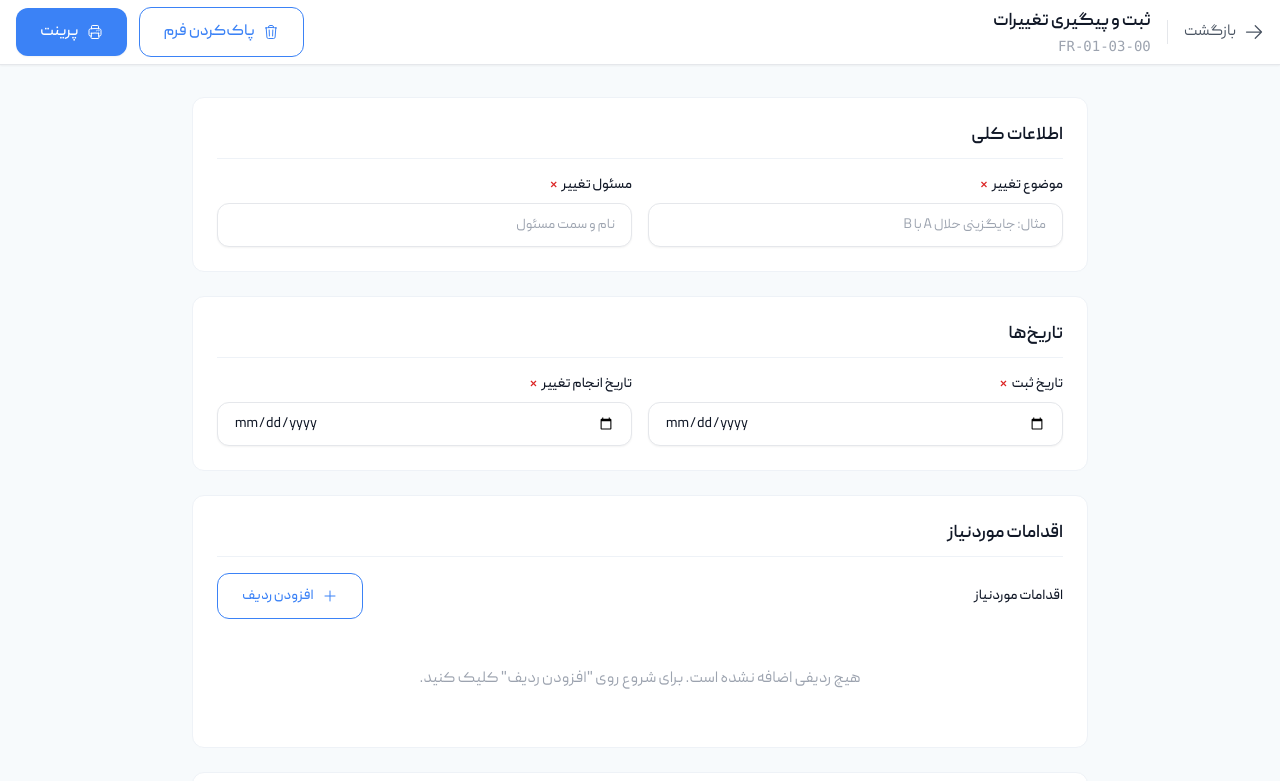
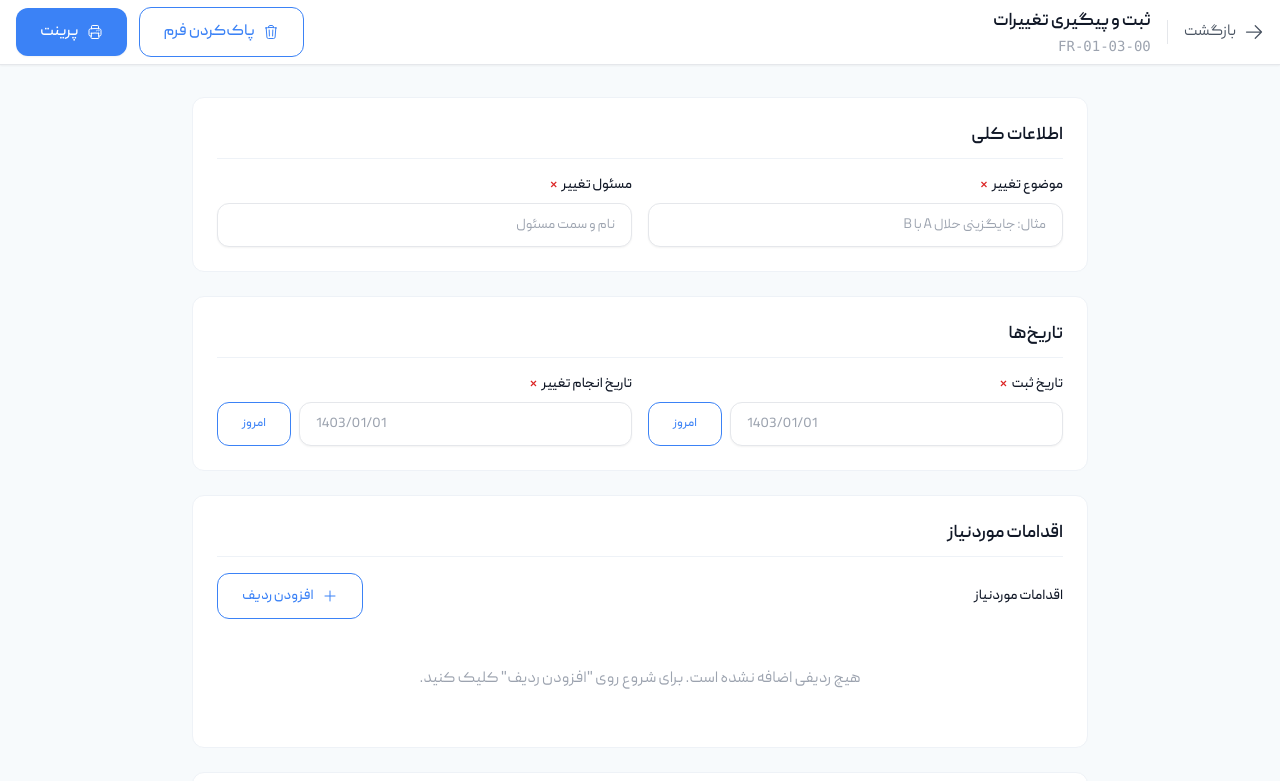
Before and after one commit to Sarab2004/GityMiniProject, a Next.js app: page /forms/fr-01-03 in a window 1280 px wide. Shown: the top 781 px of the page. Built offline with nearby package versions, Linux system fonts and the light colour scheme.

Commit message:
Add Jalali (Persian) date support with jalaali-js library

```diff
--- a/components/ui/DateInput.tsx
+++ b/components/ui/DateInput.tsx
@@ -1,4 +1,5 @@
 import React from 'react'
+import { JalaliDateInput } from './JalaliDateInput'
 
 interface DateInputProps {
     label: string
@@ -9,30 +10,6 @@ interface DateInputProps {
     className?: string
 }
 
-export const DateInput: React.FC<DateInputProps> = ({
-    label,
-    required = false,
-    value = '',
-    onChange,
-    helper,
-    className = ''
-}) => {
-    return (
-        <div className={`space-y-2 ${className}`}>
-            <label className="block text-sm font-medium text-text">
-                {label}
-                {required && <span className="text-danger mr-1">*</span>}
-            </label>
-            <input
-                type="date"
-                value={value}
-                onChange={(e) => onChange?.(e.target.value)}
-                className="form-control w-full"
-                required={required}
-            />
-            {helper && (
-                <p className="text-xs text-muted">{helper}</p>
-            )}
-        </div>
-    )
+export const DateInput: React.FC<DateInputProps> = (props) => {
+    return <JalaliDateInput {...props} />
 }
--- /dev/null
+++ b/components/ui/JalaliDateInput.tsx
@@ -0,0 +1,117 @@
+import React, { useState, useEffect } from 'react'
+import { toJalaali, toGregorian } from 'jalaali-js'
+
+interface JalaliDateInputProps {
+    label: string
+    required?: boolean
+    value?: string
+    onChange?: (value: string) => void
+    helper?: string
+    className?: string
+}
+
+export const JalaliDateInput: React.FC<JalaliDateInputProps> = ({
+    label,
+    required = false,
+    value = '',
+    onChange,
+    helper,
+    className = ''
+}) => {
+    const [jalaliValue, setJalaliValue] = useState('')
+    const [gregorianValue, setGregorianValue] = useState('')
+
+    // Convert Gregorian to Jalali
+    const gregorianToJalali = (gregorianDate: string) => {
+        if (!gregorianDate) return ''
+
+        try {
+            const [year, month, day] = gregorianDate.split('-').map(Number)
+            const jalali = toJalaali(year, month, day)
+            return `${jalali.jy}/${jalali.jm.toString().padStart(2, '0')}/${jalali.jd.toString().padStart(2, '0')}`
+        } catch {
+            return ''
+        }
+    }
+
+    // Convert Jalali to Gregorian
+    const jalaliToGregorian = (jalaliDate: string) => {
+        if (!jalaliDate) return ''
+
+        try {
+            const parts = jalaliDate.split('/')
+            if (parts.length !== 3) return ''
+
+            const [year, month, day] = parts.map(Number)
+            if (isNaN(year) || isNaN(month) || isNaN(day)) return ''
+
+            const gregorian = toGregorian(year, month, day)
+            return `${gregorian.gy}-${gregorian.gm.toString().padStart(2, '0')}-${gregorian.gd.toString().padStart(2, '0')}`
+        } catch {
+            return ''
+        }
+    }
+
+    // Update when external value changes
+    useEffect(() => {
+        if (value && value !== gregorianValue) {
+            setGregorianValue(value)
+            setJalaliValue(gregorianToJalali(value))
+        } else if (!value) {
+            setGregorianValue('')
+            setJalaliValue('')
+        }
+    }, [value])
+
+    const handleJalaliChange = (e: React.ChangeEvent<HTMLInputElement>) => {
+        const inputValue = e.target.value
+        setJalaliValue(inputValue)
+
+        const gregorian = jalaliToGregorian(inputValue)
+        setGregorianValue(gregorian)
+        onChange?.(gregorian)
+    }
+
+    const handleTodayClick = () => {
+        const today = new Date()
+        const jalali = toJalaali(today.getFullYear(), today.getMonth() + 1, today.getDate())
+        const todayJalali = `${jalali.jy}/${jalali.jm.toString().padStart(2, '0')}/${jalali.jd.toString().padStart(2, '0')}`
+
+        setJalaliValue(todayJalali)
+        const gregorian = jalaliToGregorian(todayJalali)
+        setGregorianValue(gregorian)
+        onChange?.(gregorian)
+    }
+
+    return (
+        <div className={`space-y-2 ${className}`}>
+            <label className="block text-sm font-medium text-text">
+                {label}
+                {required && <span className="text-danger mr-1">*</span>}
+            </label>
+
+            <div className="flex space-x-2 space-x-reverse">
+                <input
+                    type="text"
+                    value={jalaliValue}
+                    onChange={handleJalaliChange}
+                    placeholder="1403/01/01"
+                    className="form-control flex-1"
+                    required={required}
+                    dir="ltr"
+                />
+                <button
+                    type="button"
+                    onClick={handleTodayClick}
+                    className="btn-secondary text-xs px-3 py-2 whitespace-nowrap"
+                >
+                    امروز
+                </button>
+            </div>
+
+            {helper && (
+                <p className="text-xs text-muted">{helper}</p>
+            )}
+        </div>
+    )
+}
--- a/next.config.js
+++ b/next.config.js
@@ -1,8 +1,6 @@
 /** @type {import('next').NextConfig} */
 const nextConfig = {
-    experimental: {
-        appDir: true,
-    },
+    // appDir is now stable in Next.js 14, no need for experimental flag
 }
 
 module.exports = nextConfig
```
Also changed, not shown: package.json (+6 -5 lines), tsconfig.json (+4 -17 lines), 1 other file (tests, documents, lock files or other folders).
